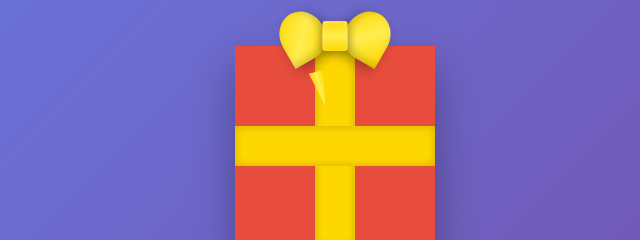
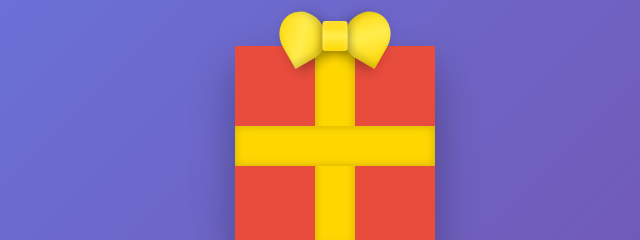
Before and after one commit to robertbrockie/giftbox, a plain HTML site: page index.html in a window 1280 px wide. Shown: the part 254-494 px from the top of the page, 305-945 px from the left. Drawn offline with Linux system fonts and the light colour scheme.

Commit message:
Fix knot

```diff
--- a/index.html
+++ b/index.html
@@ -15,7 +15,6 @@
                 <div class="bow-left"></div>
                 <div class="bow-right"></div>
                 <div class="bow-center"></div>
-                <div class="bow-knot"></div>
             </div>
         </div>
     </div>
--- a/styles.css
+++ b/styles.css
@@ -103,33 +103,6 @@ body {
         inset 0 2px 5px rgba(255, 255, 255, 0.3),
         0 4px 10px rgba(0, 0, 0, 0.3);
     z-index: 2;
-}
-
-/* Left ribbon tail */
-.bow-knot {
-    position: absolute;
-    width: 15px;
-    height: 35px;
-    background: linear-gradient(90deg, #ffd700 0%, #ffed4e 50%, #ffd700 100%);
-    left: 28px;
-    bottom: -30px;
-    transform: rotate(-15deg);
-    box-shadow: 2px 3px 8px rgba(0, 0, 0, 0.3);
-    clip-path: polygon(0 0, 100% 0, 50% 100%);
-}
-
-/* Right ribbon tail */
-.bow-knot:after {
-    content: '';
-    position: absolute;
-    width: 15px;
-    height: 35px;
-    background: linear-gradient(90deg, #ffd700 0%, #ffed4e 50%, #ffd700 100%);
-    left: 14px;
-    top: 0;
-    transform: rotate(30deg);
-    box-shadow: -2px 3px 8px rgba(0, 0, 0, 0.3);
-    clip-path: polygon(0 0, 100% 0, 50% 100%);
 }
 
 /* Gift tag */
```
